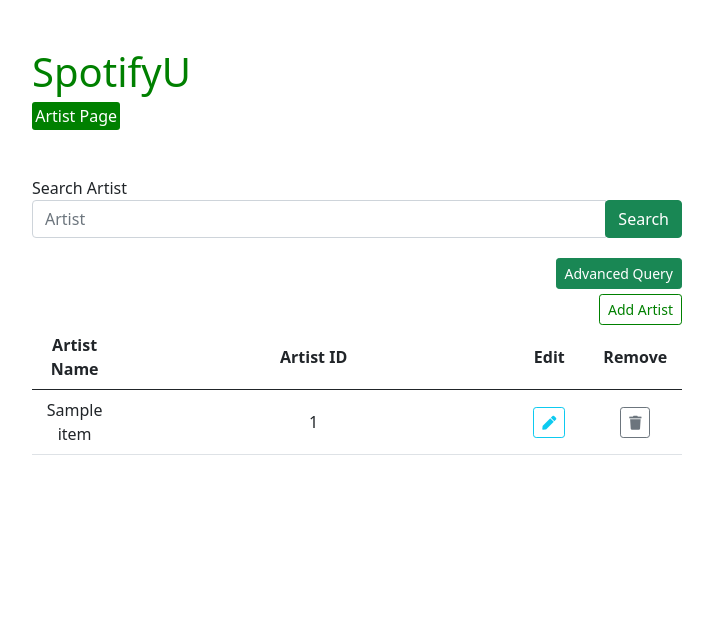
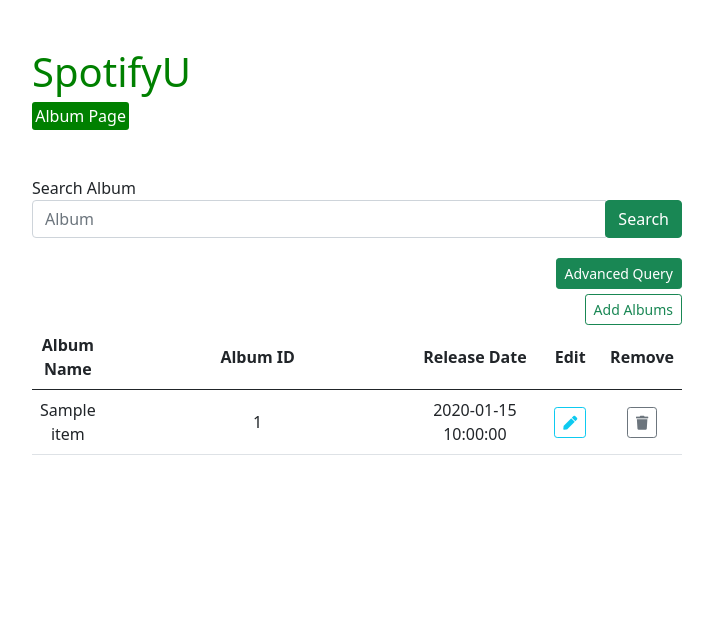
Before and after one commit to ashleyeah/spotifyu, a Flask app: template spotifyu/app/templates/index.html in a window 1280 px wide. Shown: the top 630 px of the page, without its empty margins (283-996 px from the left). Run offline with Flask 2, Linux system fonts and the light colour scheme; the template is opened without the code that fills it: most values are stand-ins (such as "Sample title", 1, 10 or a date in 2020).

Commit message:
Album demo interface

```diff
--- a/spotifyu/app/static/script/modal.js
+++ b/spotifyu/app/static/script/modal.js
@@ -7,17 +7,17 @@ $(document).ready(function () {
         const content = button.data('content') // Extract info from data-* attributes
 
         const modal = $(this)
-        if (taskID === 'New Task') {
+        if (taskID === 'New Album') {
             modal.find('.modal-title').text(taskID)
             $('#task-form-display').removeAttr('taskID')
         } else {
-            modal.find('.modal-title').text('Edit Artists Name')
+            modal.find('.modal-title').text('Edit Album Name')
             $('#task-form-display').attr('taskID', taskID)
         }
 
         if (content) {
-            modal.find('#artist_name').val(content);
-            modal.find('#artist_id').val(taskID);
+            modal.find('#album_name').val(content);
+            modal.find('#album_id').val(taskID);
         } else {
             modal.find('.form-control').val('');
         }
@@ -32,28 +32,8 @@ $(document).ready(function () {
             url: tID ? '/edit/' + tID : '/create',
             contentType: 'application/json;charset=UTF-8',
             data: JSON.stringify({
-                'id': $('#artist_id').val(),
-                'name': $('#artist_name').val() //puts the song name into data['description']
-            }),
-            success: function (res) {
-                console.log(res.response)
-                location.reload();
-            },
-            error: function () {
-                console.log('Error');
-            }
-        });
-    });
-
-    $('#submit-search').click(function () {
-        // const tID = $('#task-form-display').attr('taskID');
-        // console.log($('#task-modal').find('.form-control').val()) //prints out song name from .form-control
-        $.ajax({
-            type: 'POST',
-            url: '/search',
-            contentType: 'application/json;charset=UTF-8',
-            data: JSON.stringify({
-                'name': $('#search').val() //puts the song name into data['description']
+                'id': $('#album_id').val(),
+                'name': $('#album_name').val() //puts the song name into data['description']
             }),
             success: function (res) {
                 console.log(res.response)
@@ -71,22 +51,6 @@ $(document).ready(function () {
             type: 'POST',
             url: '/delete/' + remove.data('source'),
             success: function (res) {
-                console.log(res.response)
-                location.reload();
-            },
-            error: function () {
-                console.log('Error');
-            }
-        });
-    });
-
-    $('#advance-task').click(function () {
-        const advance = $(this)
-        $.ajax({
-            type: 'POST',
-            url: '/advance',
-            success: function (res) {
-                console.log("Done")
                 console.log(res.response)
                 location.reload();
             },
--- a/spotifyu/app/templates/advanced_query.html
+++ b/spotifyu/app/templates/advanced_query.html
@@ -2,7 +2,7 @@
 
 <html>
     <head>
-        <title>Artists CRUD Demo</title>
+        <title>Albums CRUD Demo</title>
 
         <meta charset="utf-8">
         <meta name="viewport" content="width=device-width, initial-scale=1">
@@ -20,7 +20,7 @@
 
     <main role="main" class="container extra-bottom" style="width: 1500px">
       <h1 class="mt-5" style="color: green;">SpotifyU</h1>
-      <p><mark style="background-color: green; color: white; border-radius: 3px;">Artist Page</mark></p>
+      <p><mark style="background-color: green; color: white; border-radius: 3px;">Album Page</mark></p>
       <p style='padding-top: 20px'>
           *Finds the artists with the most songs in the database and returns their music genres.
       </p>
--- a/spotifyu/app/templates/index.html
+++ b/spotifyu/app/templates/index.html
@@ -2,7 +2,7 @@
 
 <html>
     <head>
-        <title>Artists CRUD Demo</title>
+        <title>Albums CRUD Demo</title>
 
         <meta charset="utf-8">
         <meta name="viewport" content="width=device-width, initial-scale=1">
@@ -20,7 +20,7 @@
 
     <main role="main" class="container extra-bottom" style="width: 1500px">
       <h1 class="mt-5" style="color: green;">SpotifyU</h1>
-      <p><mark style="background-color: green; color: white; border-radius: 3px;">Artist Page</mark></p>
+      <p><mark style="background-color: green; color: white; border-radius: 3px;">Album Page</mark></p>
     </main>
 
 
@@ -30,9 +30,9 @@
         <div>
             <form action="/search" method="POST">
                 <div class="form-group" style="padding-bottom:20px">
-                    <label for="search_name">Search Artist</label>
+                    <label for="search_name">Search Album</label>
                     <div class="input-group">
-                        <input type="text" id="search_name" name="search_name" placeholder="Artist" class="form-control width100">
+                        <input type="text" id="search_name" name="search_name" placeholder="Album" class="form-control width100">
                         <span class="input-group-btn">
                             <button type="submit" class="btn btn-success">Search</button>
                         </span>
@@ -45,7 +45,7 @@
             <form action="/advance" method="POST" style="padding-bottom: 5px">
                 <button type="submit" class="btn btn-success btn-sm">Advanced Query</button>
             </form>
-            <button type="button" class="btn btn-outline-info btn-sm" style="color: green; border-color: green;" data-bs-toggle="modal" data-bs-target="#task-modal" data-source="New Task">Add Artist</button>
+            <button type="button" class="btn btn-outline-success btn-sm" data-bs-toggle="modal" data-bs-target="#task-modal" data-source="New Album">Add Albums</button>
         </div>
 
 
@@ -53,18 +53,18 @@
         <div class="modal-dialog">
             <div class="modal-content">
             <div class="modal-header">
-                <h5 class="modal-title" id="Label">Add an Artist</h5>
+                <h5 class="modal-title" id="Label">Add an Album</h5>
                 <button type="button" class="btn-close" data-bs-dismiss="modal" aria-label="Close"></button>
             </div>
 
             <div class="modal-body">
                 <div>
-                    <label for='artist_name'>Artist Name</label>
-                    <input type="text" class="form-control" id="artist_name" placeholder="Name" aria-label="task-name" aria-describedby="basic-addon1">
+                    <label for='album_name'>Album Name</label>
+                    <input type="text" class="form-control" id="album_name" placeholder="Name" aria-label="task-name" aria-describedby="basic-addon1">
                 </div>
                 <div>
-                    <label for='artist_id' id="task-form-display">Artist ID</label>
-                    <input type="text" class="form-control" id="artist_id" placeholder="22 character ID" aria-label="task-name" aria-describedby="basic-addon1">
+                    <label for='album_id' id="task-form-display">Artist ID</label>
+                    <input type="text" class="form-control" id="album_id" placeholder="22 character ID" aria-label="task-name" aria-describedby="basic-addon1">
                 </div>
             </div>
             <div class="modal-footer">
@@ -82,8 +82,9 @@
     <table class="table">
         <thead>
         <tr>
-            <th class="task-id">Artist Name</th>
-            <th class="task">Artist ID</th>
+            <th class="task-id">Album Name</th>
+            <th class="task">Album ID</th>
+            <th class="status">Release Date</th>
             <!-- <th class="status">Release Date</th> -->
             <th class="update">Edit</th>
             <th class="update">Remove</th>
@@ -94,18 +95,17 @@
         {% for item in items %}
             <tr>
                 <td>{{item.name}}</td>
-                <td>{{item.artist_id}}</td>
+                <td>{{item.album_id}}</td>
+                <td>{{item.date}}</td>
 
-                <td><button type="button" class="btn btn-outline-info btn-sm" data-bs-toggle="modal" data-bs-target="#task-modal" data-source="{{item.artist_id}}" data-content="{{item.name}}"><i class="fa fa-pen fa-1" aria-hidden="true"></i></button></td>
-                <td><button class="btn btn-outline-secondary btn-sm remove" data-source="{{item.artist_id}}" type="button"><i class="fa fa-trash fa-1" aria-hidden="true"></i></button></td>
+                <td><button type="button" class="btn btn-outline-info btn-sm" data-bs-toggle="modal" data-bs-target="#task-modal" data-source="{{item.album_id}}" data-content="{{item.name}}"><i class="fa fa-pen fa-1" aria-hidden="true"></i></button></td>
+                <td><button class="btn btn-outline-secondary btn-sm remove" data-source="{{item.album_id}}" type="button"><i class="fa fa-trash fa-1" aria-hidden="true"></i></button></td>
             </tr>
         {% endfor %}
 
         </tbody>
     </table>
     </div>
-
-
 
     <footer class="footer">
       <div class="container">
```
Also changed, not shown: spotifyu/app/database.py (+13 -12 lines), spotifyu/app/templates/search.html (+8 -6 lines).
